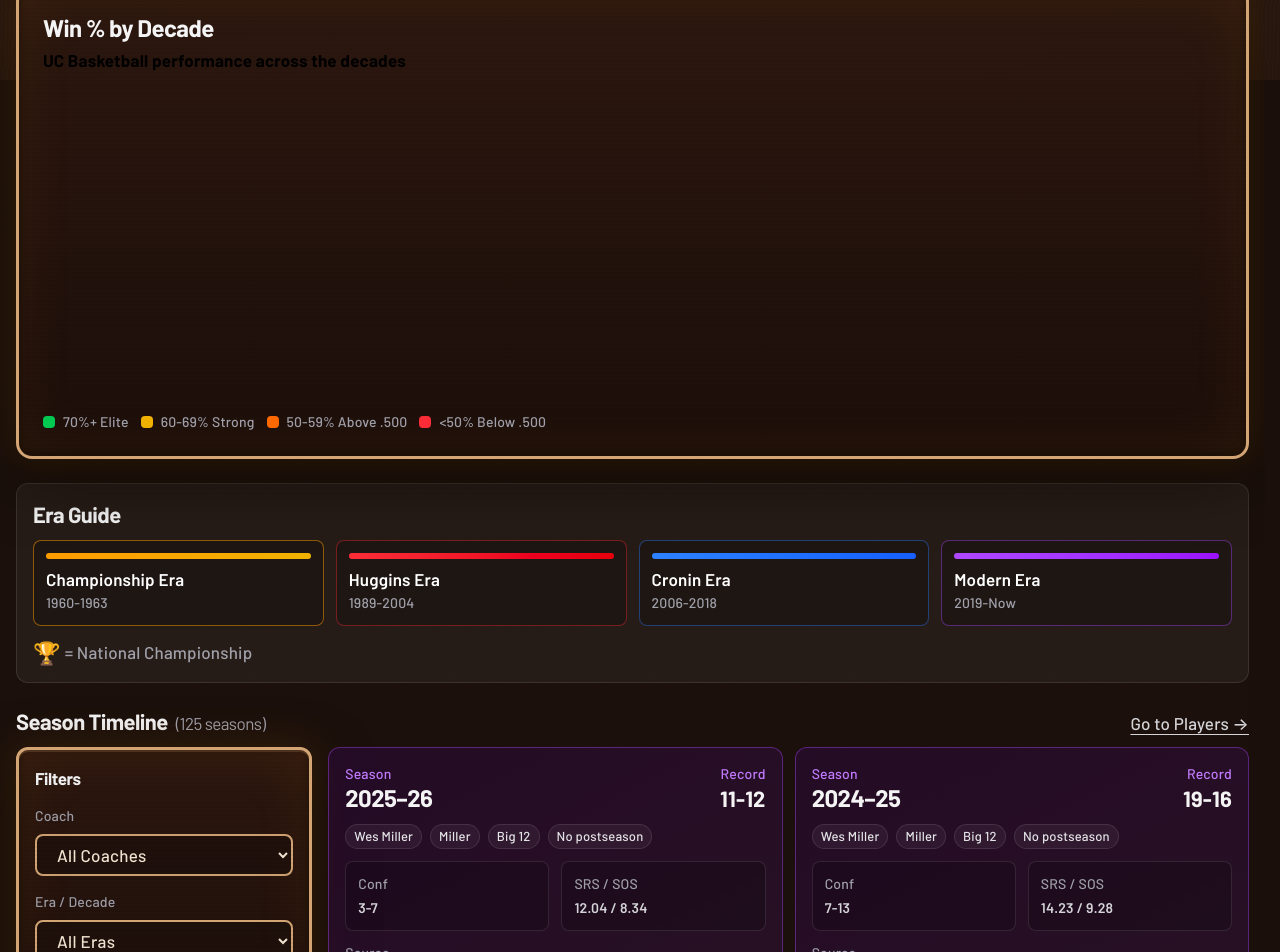
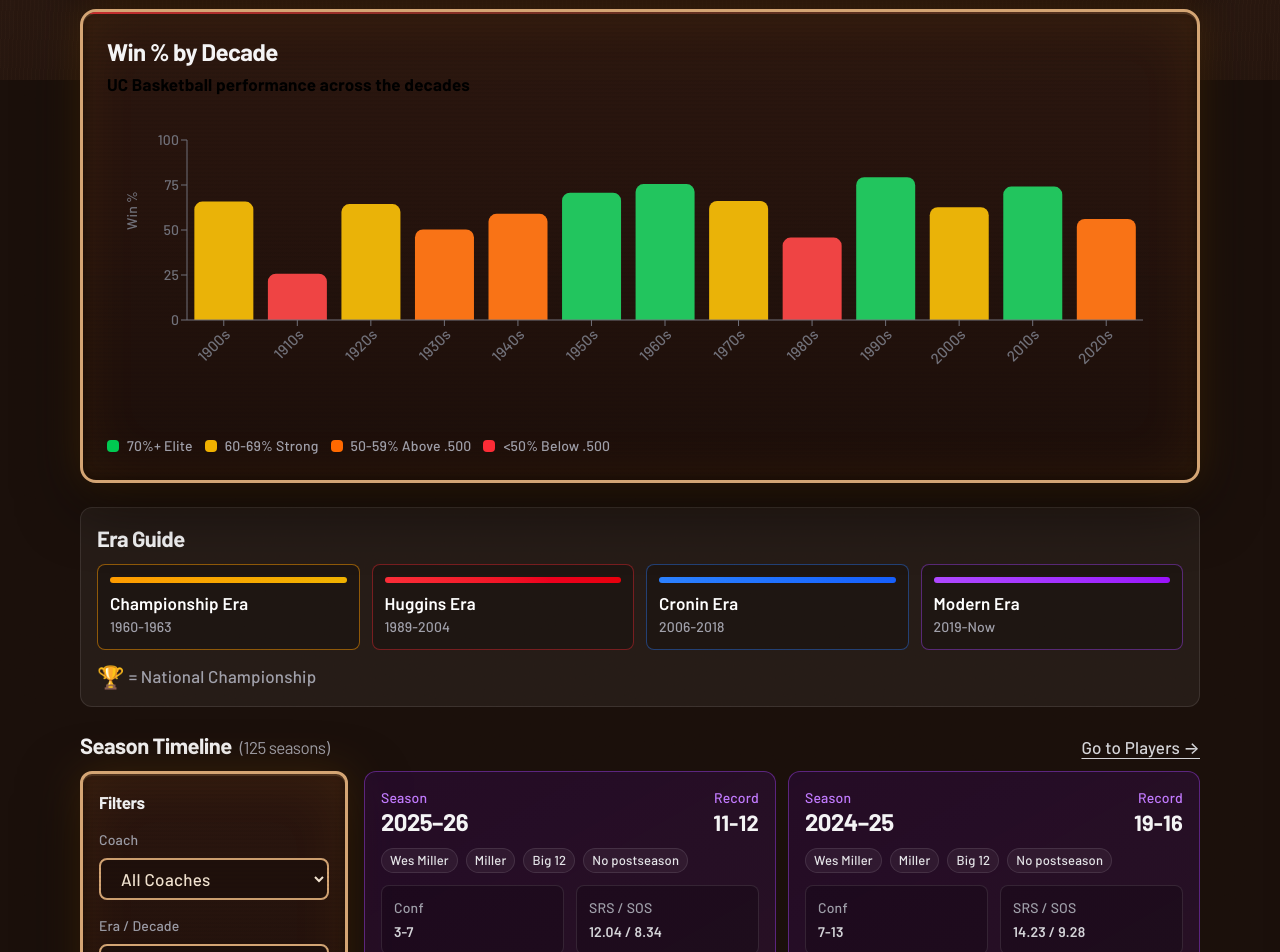
Before and after one commit to ucsandman/uc-hoops-history, a Next.js app: page / in a window 1280 px wide. Shown: the part 720-1672 px from the top of the page. Built offline with nearby package versions, Linux system fonts and the light colour scheme.

Commit message:
Fix double scrollbar issue - remove nested overflow settings

```diff
--- a/src/app/globals.css
+++ b/src/app/globals.css
@@ -31,16 +31,9 @@
 
 html {
   overflow-x: hidden;
-  overflow-y: scroll; /* Force scrollbar to always show, preventing layout shift */
-  width: 100vw;
-  position: relative;
-  scrollbar-gutter: stable; /* Reserve space for scrollbar */
 }
 
 body {
-  overflow-x: hidden;
-  max-width: 100vw;
-  min-height: 100vh;
   background: var(--arena-dark);
   color: var(--vintage-cream);
   font-family: 'Barlow', ui-sans-serif, system-ui, -apple-system, Segoe UI, Arial, "Apple Color Emoji", "Segoe UI Emoji";
@@ -48,47 +41,7 @@ body {
   font-size: 1.125rem;
   letter-spacing: 0.01em;
   padding-bottom: env(safe-area-inset-bottom);
-  position: relative;
-}
-
-/* Prevent any child element from causing horizontal overflow */
-* {
-  max-width: 100%;
-}
-
-/* Ensure main content container doesn't overflow */
-main {
-  overflow-x: hidden;
-  width: 100%;
-}
-
-/* Stabilize chart containers to prevent vertical jumping */
-.recharts-wrapper,
-.recharts-surface {
-  overflow: visible !important;
-}
-
-.recharts-responsive-container {
-  min-height: inherit !important;
-}
-
-/* Prevent SVG containers from causing layout shifts */
-svg {
-  display: block;
-  max-width: 100%;
-  height: auto;
-}
-
-/* Ensure tables don't cause horizontal overflow */
-table {
-  max-width: 100%;
-  table-layout: auto;
-}
-
-/* Prevent images from breaking layout */
-img {
-  max-width: 100%;
-  height: auto;
+  margin: 0;
 }
 
 .font-display {
--- a/src/components/TimelineChart.tsx
+++ b/src/components/TimelineChart.tsx
@@ -67,17 +67,17 @@ export function TimelineChart() {
   };
 
   return (
-    <section className="sb-card relative overflow-hidden rounded-2xl p-6 border border-white/10 bg-white/5 min-h-[450px]">
+    <section className="sb-card relative overflow-hidden rounded-2xl p-6 border border-white/10 bg-white/5">
       <div className="pointer-events-none absolute inset-x-0 top-0 h-0.5 bg-gradient-to-r from-red-500/70 via-red-500/15 to-transparent" />
 
-      <div className="relative min-h-[400px]">
+      <div className="relative">
         <div className="mb-6">
           <h2 className="text-2xl font-bold tracking-tight">Win % by Decade</h2>
           <p className="text-sm text-black mt-1 font-bold">UC Basketball performance across the decades</p>
         </div>
 
-        <div className="h-[300px] w-full min-h-[300px]">
-          <ResponsiveContainer width="100%" height="100%" minHeight={300}>
+        <div className="h-[300px] w-full">
+          <ResponsiveContainer width="100%" height={300}>
             <BarChart data={decadeData} margin={{ top: 20, right: 30, left: 20, bottom: 40 }}>
               <XAxis
                 dataKey="decade"
```
